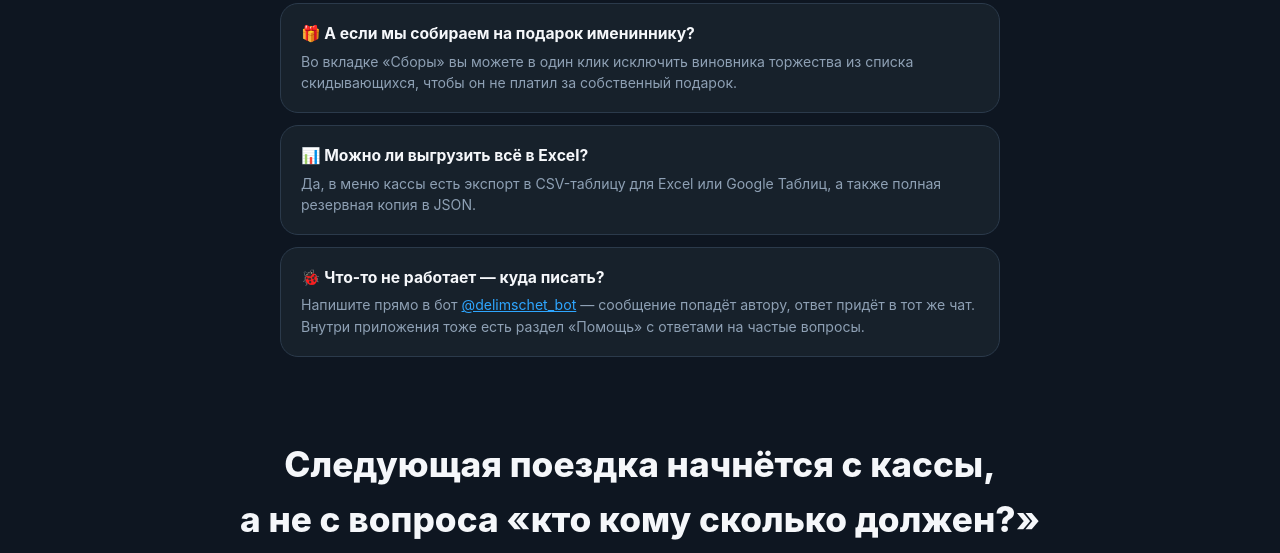
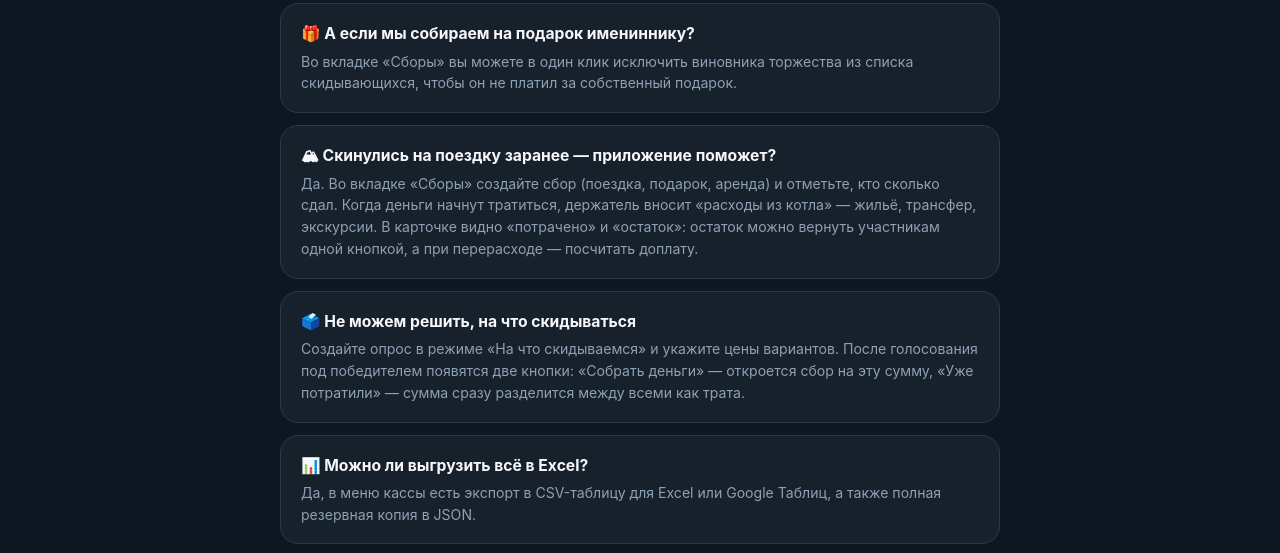
Before and after one commit to XSlaidx/delimschet-landing, a plain HTML site: page index.html in a window 1280 px wide. Shown: the part 2026-2579 px from the top of the page. Drawn offline with Linux system fonts and the light colour scheme.

Commit message:
FAQ: сборы на поездку заранее (расходы из котла, остаток) + опросы → сбор/трата

```diff
--- a/index.html
+++ b/index.html
@@ -181,6 +181,14 @@
         <p style="font-size:.88rem;color:var(--muted)">Во вкладке «Сборы» вы можете в один клик исключить виновника торжества из списка скидывающихся, чтобы он не платил за собственный подарок.</p>
       </div>
       <div class="step" style="text-align:left;padding:18px 20px">
+        <h3 style="font-size:.98rem;color:var(--txt);margin-bottom:4px">🏔 Скинулись на поездку заранее — приложение поможет?</h3>
+        <p style="font-size:.88rem;color:var(--muted)">Да. Во вкладке «Сборы» создайте сбор (поездка, подарок, аренда) и отметьте, кто сколько сдал. Когда деньги начнут тратиться, держатель вносит «расходы из котла» — жильё, трансфер, экскурсии. В карточке видно «потрачено» и «остаток»: остаток можно вернуть участникам одной кнопкой, а при перерасходе — посчитать доплату.</p>
+      </div>
+      <div class="step" style="text-align:left;padding:18px 20px">
+        <h3 style="font-size:.98rem;color:var(--txt);margin-bottom:4px">🗳️ Не можем решить, на что скидываться</h3>
+        <p style="font-size:.88rem;color:var(--muted)">Создайте опрос в режиме «На что скидываемся» и укажите цены вариантов. После голосования под победителем появятся две кнопки: «Собрать деньги» — откроется сбор на эту сумму, «Уже потратили» — сумма сразу разделится между всеми как трата.</p>
+      </div>
+      <div class="step" style="text-align:left;padding:18px 20px">
         <h3 style="font-size:.98rem;color:var(--txt);margin-bottom:4px">📊 Можно ли выгрузить всё в Excel?</h3>
         <p style="font-size:.88rem;color:var(--muted)">Да, в меню кассы есть экспорт в CSV-таблицу для Excel или Google Таблиц, а также полная резервная копия в JSON.</p>
       </div>
```
